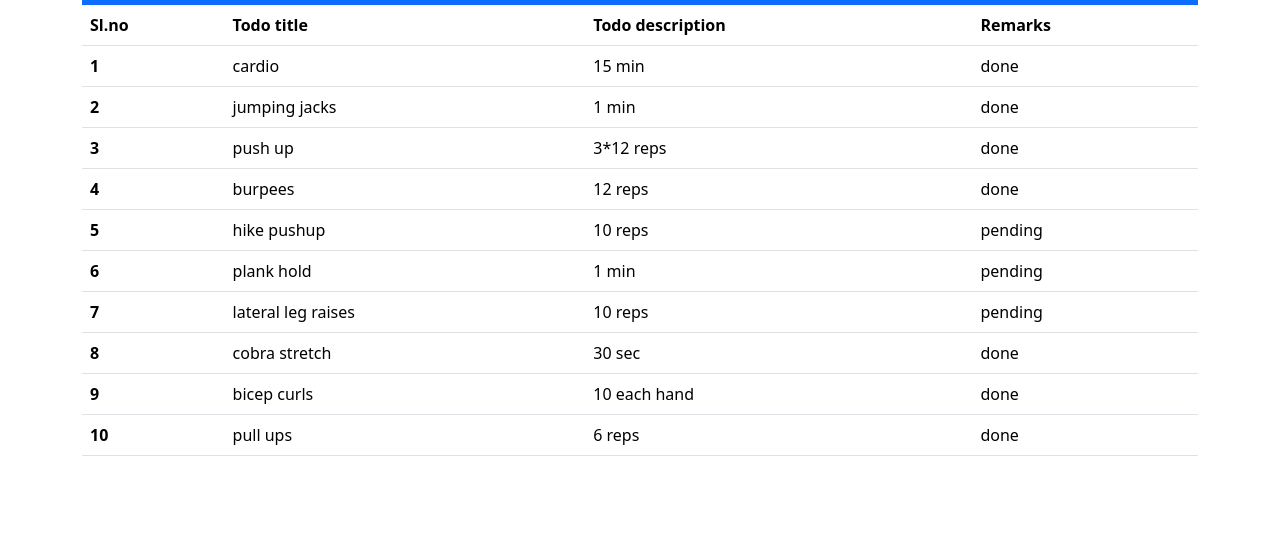
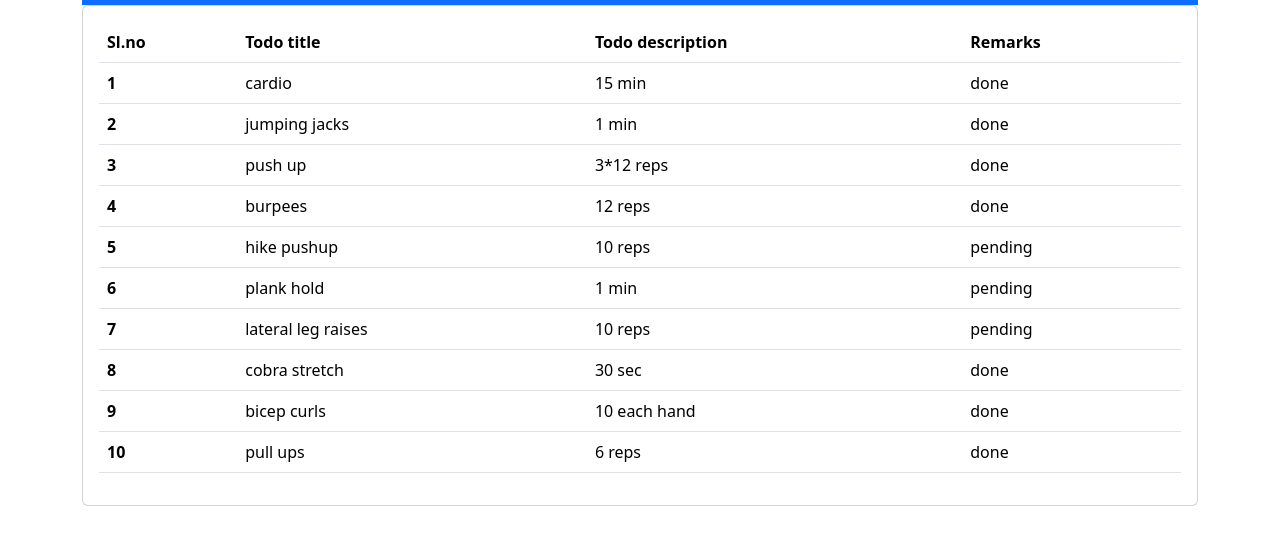
Before and after one commit to JAGAN7620/TO-DO-app, a plain HTML site: page viewall.html in a window 1280 px wide. Shown: the part 51-596 px from the top of the page. Drawn offline with nearby package versions, Linux system fonts and the light colour scheme.

Commit message:
TODO APP

```diff
--- a/viewall.html
+++ b/viewall.html
@@ -41,15 +41,8 @@
 
 
 
-
-
-
-
-
-
-
-
-
+      <div class="card">
+        <div class="card-body">
             <div class="row">
                 <div class="col col-12 col-sm-12 col-md-12 col-lg-12 col-xl-12 col-xxl-12">
                     <div class="row g-row">
@@ -132,6 +125,8 @@
                 </div>
             </div>
         </div>
+      </div>
+</div>
 
 
 
```
Also changed, not shown: add.html (+5 -9 lines), index.html (+7 -7 lines), login.html (+4 -7 lines), search.html (+4 -9 lines). Lines whose indentation alone changed are shown as unchanged.
